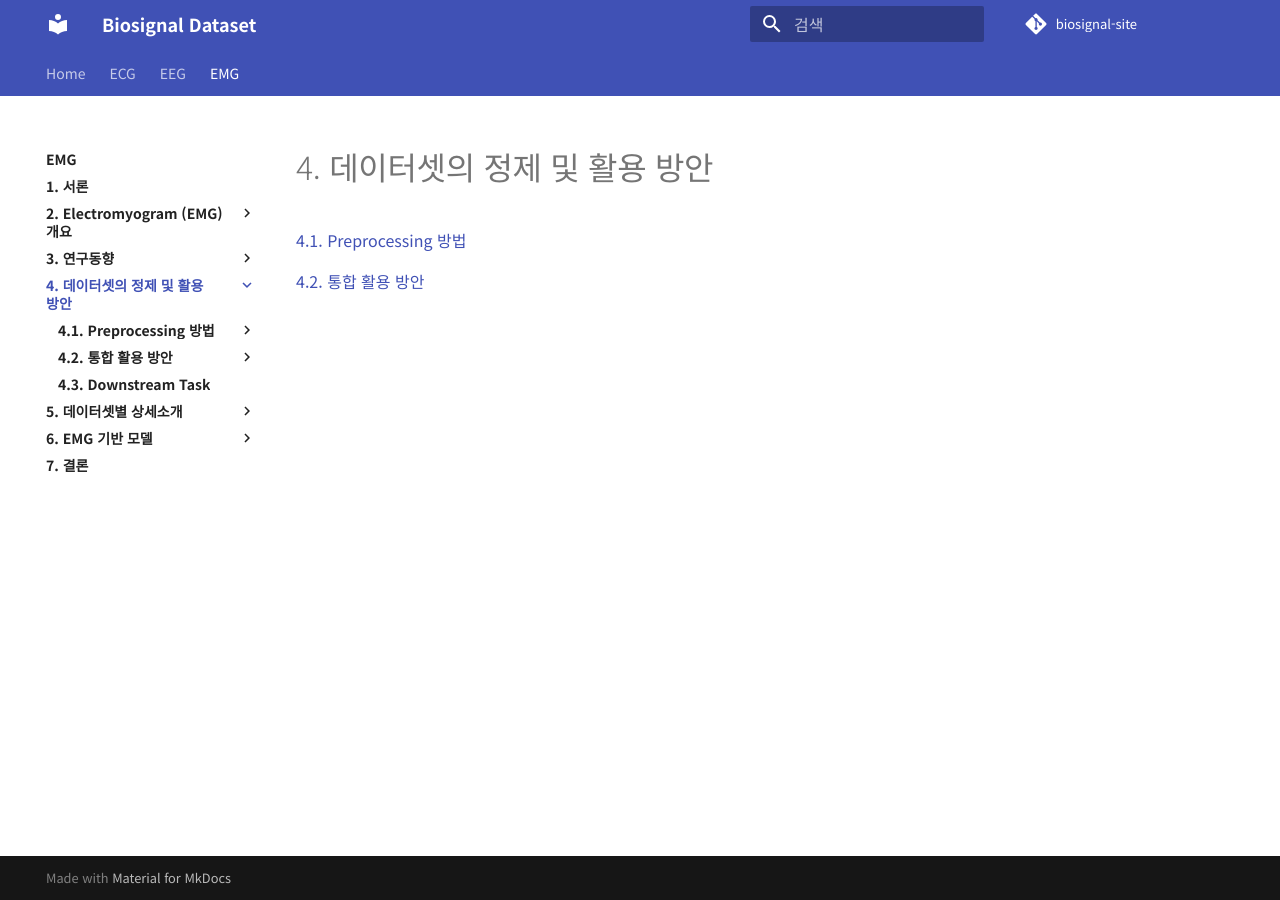
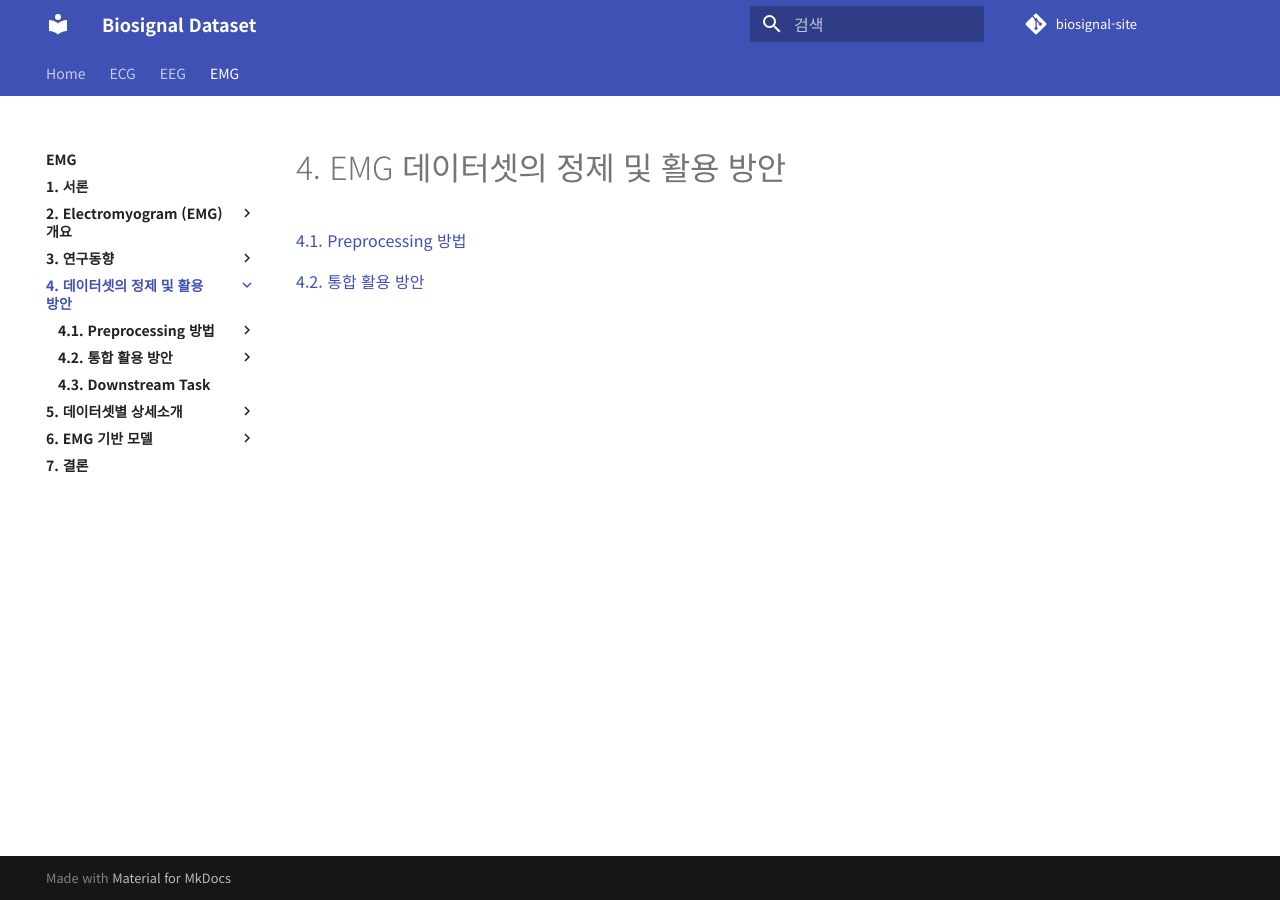
Before and after one commit to iwantjeonyeok/biosignal-site, an MkDocs documentation site: the page built from docs/emg/4-데이터셋의-정제-및-활용-방안/index.md, in a window 1280 px wide. Built offline with MkDocs 1.6.1 and Material for MkDocs 9.7.7, drawn with Linux system fonts in a browser that asks for light colours; comment, search, counter and statistics services are not loaded.

Commit message:
Update index.md

```diff
--- a/docs/emg/4-데이터셋의-정제-및-활용-방안/index.md
+++ b/docs/emg/4-데이터셋의-정제-및-활용-방안/index.md
@@ -1,4 +1,4 @@
-# 4. 데이터셋의 정제 및 활용 방안
+# 4. EMG 데이터셋의 정제 및 활용 방안
 
 [4.1. Preprocessing 방법](4-1-preprocessing-방법/)
 
```
